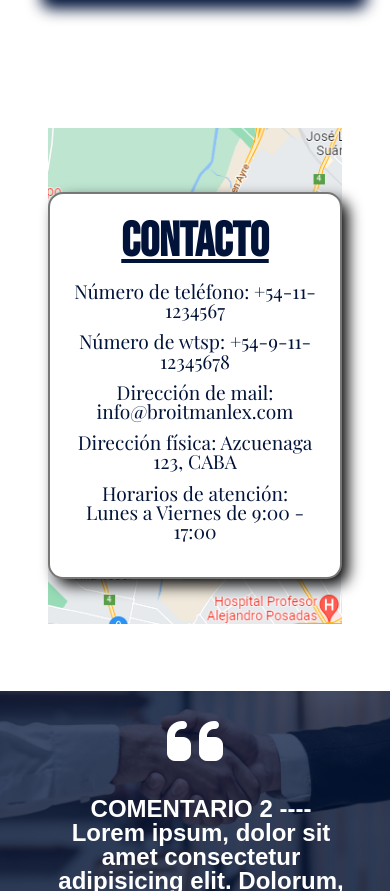
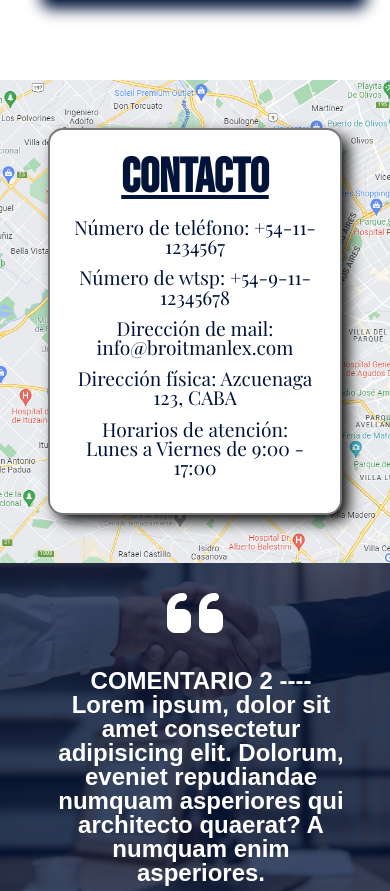
Before and after one commit to BartoTaborda/estudio-2, a plain HTML site: page index.html in a window 390 px wide. Shown: the part 3545-4436 px from the top of the page. Drawn offline with nearby package versions, Linux system fonts and the light colour scheme; a script that the page names is missing; a web font is replaced by a local one.

Commit message:
arreglo media queries 26-06

```diff
--- a/js/parallax.js
+++ b/js/parallax.js
@@ -24,7 +24,7 @@
 
             if (propParallax.recorrido > propParallax.seccion.offsetTop - window.outerHeight && propParallax.recorrido <= propParallax.limite) {
 
-                propParallax.seccion.style.backgroundPositionY = (propParallax.recorrido - propParallax.seccion.offsetTop) / 2.5 + 'px';
+                propParallax.seccion.style.backgroundPositionY = (propParallax.recorrido - propParallax.seccion.offsetTop) / 3 + 'px';
             } else {
                 propParallax.seccion.style.backgroundPositionY = 0;
             }
--- a/less/styles.less
+++ b/less/styles.less
@@ -712,7 +712,7 @@ header{
 .contacto{
 
     .parallax{
-        background-image: url(../img/img-mapa-prueba2.png);
+        background-image: url(../img/img-mapa-prueba3.png);
         background-repeat: no-repeat;
         background-size: cover;
 
@@ -835,6 +835,21 @@ footer{
 
 
 // ---------------------- MEDIA QUERIES ----------------------
+
+@media all and (max-width:1250px){
+    .contacto{
+        background-image: url(../img/img-mapa-prueba3.png);
+        background-repeat: no-repeat;
+        background-size: cover;
+        .parallax{
+            background-image: none;
+            width: 100%;
+            position: relative;
+            justify-content: center;
+            padding: 4rem 0;
+        }
+    }
+}
 
 @media all and (max-width:1300px){
     .clientes{
@@ -998,6 +1013,7 @@ footer{
     }
 
     .contacto{
+        .parallax{
             width: 100%;
             padding: 3rem;
             margin-top: 2rem;
@@ -1013,6 +1029,7 @@ footer{
                 justify-content: center;
             }
         }
+    }
 
     .clientes{
         .containerComentarios{
```
Also changed, not shown: css/styles.css, img/img-mapa-prueba3.png (added). Lines whose indentation alone changed are shown as unchanged.
